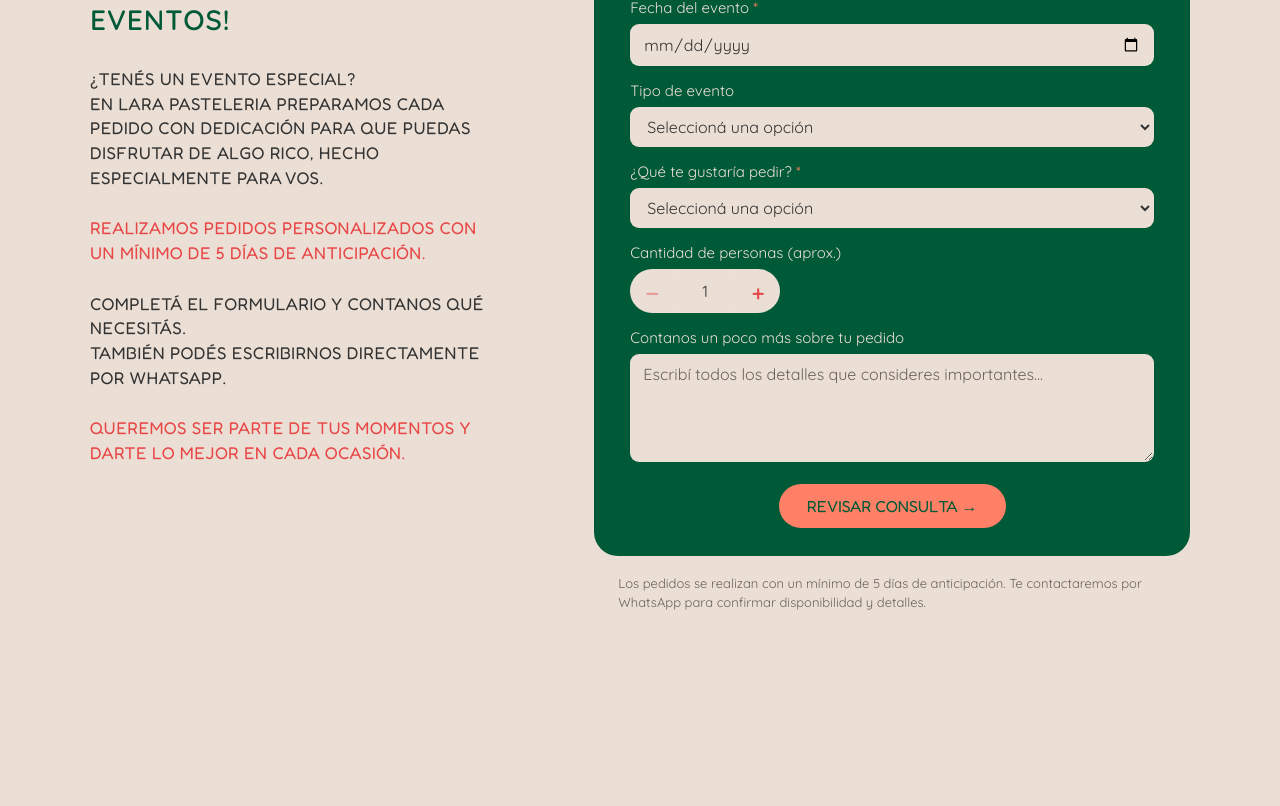
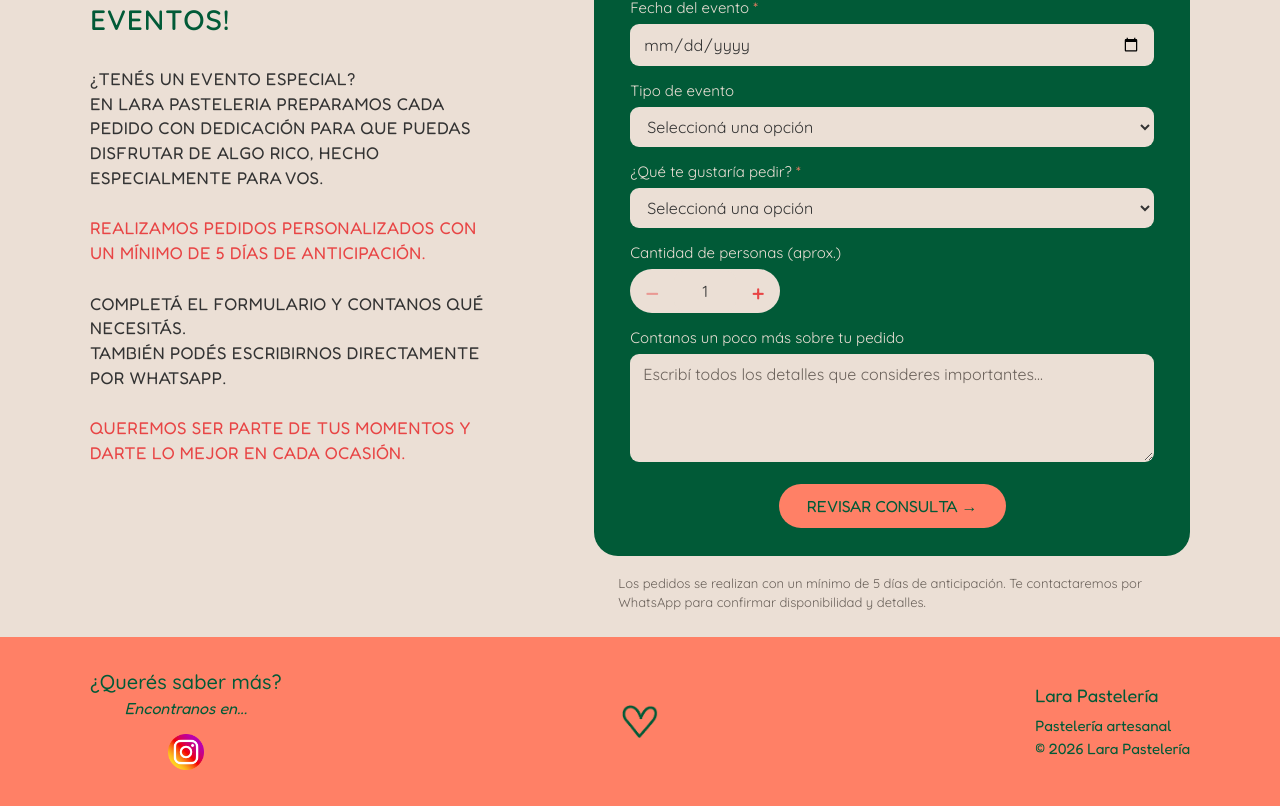
Before and after one commit to sofiimendo/lara-pasteleria, a React (Vite) app: page / in a window 1280 px wide. Shown: the part 2668-3474 px from the top of the page. Before the commit the page ends 3305 px from the top, so only its background shows below. Built offline with nearby package versions, Linux system fonts and the light colour scheme.

Commit message:
feat: agregar footer-contacto

```diff
--- a/src/App.jsx
+++ b/src/App.jsx
@@ -4,6 +4,7 @@ import Separador from './components/Separador/Separador'
 import SobreMi from './components/SobreMi/SobreMi'
 import Galeria from './components/Galeria/Galeria'
 import Pedidos from './components/Pedidos/Pedidos'
+import Footer from './components/Footer/Footer'
 
 function App() {
   return (
@@ -17,6 +18,7 @@ function App() {
         <Galeria />
         <Pedidos />
       </main>
+<Footer />
     </>
   )
 }
--- /dev/null
+++ b/src/components/Footer/Footer.css
@@ -0,0 +1,99 @@
+.footer {
+  padding: 32px 24px;
+  background-color: var(--color-coral);
+  color: var(--color-verde);
+}
+
+.footer__contenido {
+  max-width: 1100px;
+  margin: 0 auto;
+  display: grid;
+  grid-template-columns: 1fr auto 1fr;
+  align-items: center;
+  gap: 32px;
+}
+
+.footer__contacto {
+  width: fit-content;
+  text-align: center;
+}
+
+.footer__titulo {
+  margin: 0;
+  font-size: 20px;
+  font-weight: 500;
+}
+
+.footer__invitacion {
+  margin: 4px 0 12px;
+  font-style: italic;
+}
+
+.footer__redes {
+  display: flex;
+  justify-content: center;
+  gap: 12px;
+}
+
+.footer__redes a {
+  display: inline-flex;
+  align-items: center;
+  justify-content: center;
+  width: 44px;
+  height: 44px;
+  border-radius: 50%;
+}
+
+.footer__redes img {
+  display: block;
+  width: 36px;
+  height: 36px;
+  object-fit: contain;
+}
+
+.footer__redes a:hover {
+  background-color: var(--color-beige);
+}
+
+.footer__redes a:focus-visible {
+  outline: 2px solid var(--color-verde);
+  outline-offset: 4px;
+}
+
+.footer__corazon {
+  display: block;
+  width: 36px;
+  height: auto;
+}
+
+.footer__marca {
+  justify-self: end;
+  font-size: 15px;
+  line-height: 1.5;
+}
+
+.footer__marca p {
+  margin: 0;
+}
+
+.footer__nombre {
+  font-size: 18px;
+  margin-bottom: 6px !important;
+}
+
+@media (max-width: 600px) {
+  .footer__contenido {
+    grid-template-columns: 1fr;
+    justify-items: center;
+    gap: 24px;
+  }
+
+  .footer__marca {
+    justify-self: center;
+    text-align: center;
+  }
+
+  .footer__corazon {
+    width: 30px;
+  }
+}
--- /dev/null
+++ b/src/components/Footer/Footer.jsx
@@ -0,0 +1,53 @@
+import instagram from '../../assets/redes/social.png'
+import whatsapp from '../../assets/redes/whatsapp.png'
+import corazon from '../../assets/elementos/coraFooter.png'
+import './Footer.css'
+
+// Completar con el número real de Lara, solo dígitos y código de país.
+// Mientras esté vacío, no se muestra un enlace de WhatsApp incorrecto.
+const numeroWhatsApp = ''
+
+function Footer() {
+  return (
+    <footer id="contacto" className="footer">
+      <div className="footer__contenido">
+        <div className="footer__contacto">
+          <h2 className="footer__titulo">¿Querés saber más?</h2>
+          <p className="footer__invitacion">Encontranos en...</p>
+
+          <div className="footer__redes">
+            <a
+              href="https://www.instagram.com/larapasteleriaa/"
+              target="_blank"
+              rel="noopener noreferrer"
+              aria-label="Instagram de Lara Pastelería, abre en otra pestaña"
+            >
+              <img src={instagram} alt="" />
+            </a>
+
+            {numeroWhatsApp && (
+              <a
+                href={`https://wa.me/${numeroWhatsApp}`}
+                target="_blank"
+                rel="noopener noreferrer"
+                aria-label="WhatsApp de Lara Pastelería, abre en otra pestaña"
+              >
+                <img src={whatsapp} alt="" />
+              </a>
+            )}
+          </div>
+        </div>
+
+        <img src={corazon} alt="" className="footer__corazon" />
+
+        <div className="footer__marca">
+          <p className="footer__nombre">Lara Pastelería</p>
+          <p>Pastelería artesanal</p>
+          <p>© {new Date().getFullYear()} Lara Pastelería</p>
+        </div>
+      </div>
+    </footer>
+  )
+}
+
+export default Footer
```
Also changed, not shown: src/assets/redes/social.png (added), src/assets/redes/whatsapp.png (added).
